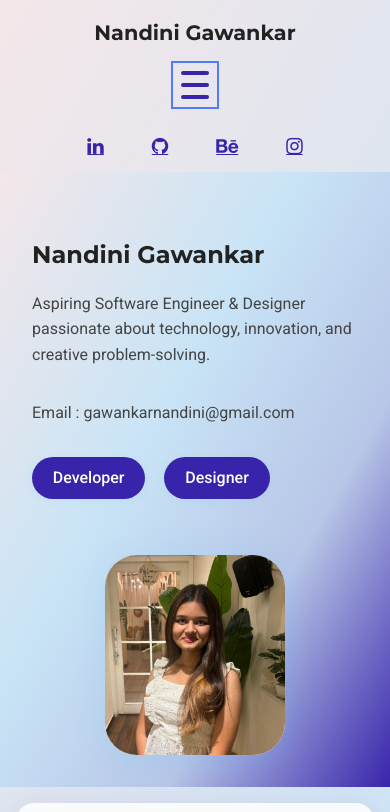
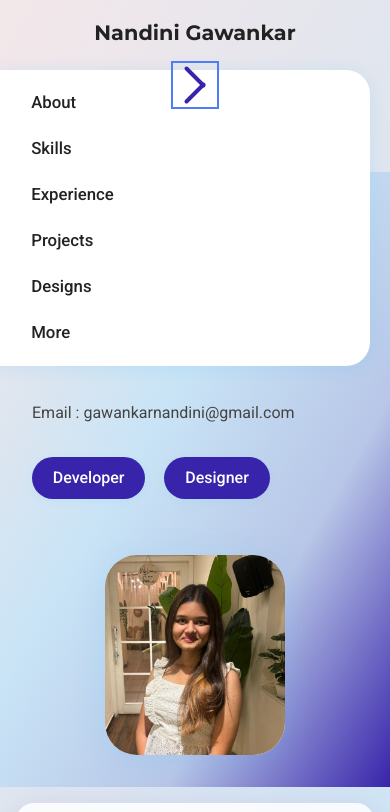
Before and after one commit to nandinig2001/my-portfolio, a plain HTML site: page more.html in a window 390 px wide. Both pictures are taken after a click on the button 195 px from the left and 85 px from the top of the page. Shown: the top 812 px of the page. Drawn offline with Linux system fonts and the light colour scheme.

Commit message:
header correct

```diff
--- a/header.html
+++ b/header.html
@@ -1,7 +1,7 @@
 <header class="header">
     <nav class="navbar">
       <div class="logo">Nandini Gawankar</div>
-       <button class="hamburger" aria-label="Toggle navigation">
+      <button class="hamburger" >
         <span></span>
         <span></span>
         <span></span>
@@ -29,14 +29,4 @@
         <a href="https://www.instagram.com/nans_designs_/" class="fa fa-instagram"></a>
       </div>
     </nav>
-    <script>
-      document.addEventListener('DOMContentLoaded', function() {
-        const hamburger = document.querySelector('.hamburger');
-        const navLinks = document.querySelector('.nav-links');
-        hamburger.addEventListener('click', function() {
-          navLinks.classList.toggle('nav-active');
-          hamburger.classList.toggle('active');
-        });
-      });
-    </script>
   </header>
--- a/more.html
+++ b/more.html
@@ -14,11 +14,20 @@
   <header>
   <div id="header-placeholder"></div>
   <script>
-    fetch('header.html')
-      .then(response => response.text())
-      .then(data => {
-        document.getElementById('header-placeholder').innerHTML = data;
-      });
+      fetch('header.html')
+        .then(response => response.text())
+        .then(data => {
+          document.getElementById('header-placeholder').innerHTML = data;
+          // Hamburger menu script
+          const hamburger = document.querySelector('.hamburger');
+          const navLinks = document.querySelector('.nav-links');
+          if (hamburger && navLinks) {
+            hamburger.addEventListener('click', function() {
+              navLinks.classList.toggle('nav-active');
+              hamburger.classList.toggle('active');
+            });
+          }
+        });
   </script>
 
     <!-- Hero Section Placeholder -->
--- a/style.css
+++ b/style.css
@@ -118,7 +118,7 @@ body {
 
 header {
   background: transparent;
-  position: relative;
+  position:relative;
   z-index: 1000;
 }
 
@@ -143,7 +143,7 @@ header {
 .logo-hamburger {
   display: flex;
   align-items: center;
-  gap: 1rem;
+  gap: 0.5rem;
 }
 
 
@@ -604,13 +604,13 @@ textarea:focus {
   transition: 0.3s;
 }
 .hamburger.active span:nth-child(1) {
-  transform: translateY(8px) rotate(45deg);
+  transform: translateY(4px) rotate(45deg);
 }
 .hamburger.active span:nth-child(2) {
   opacity: 0;
 }
 .hamburger.active span:nth-child(3) {
-  transform: translateY(-8px) rotate(-45deg);
+  transform: translateY(-4px) rotate(-45deg);
 }
 
 @media (max-width: 900px) {
```
Also changed, not shown: index.html (+14 -5 lines). Lines whose indentation alone changed are shown as unchanged.
